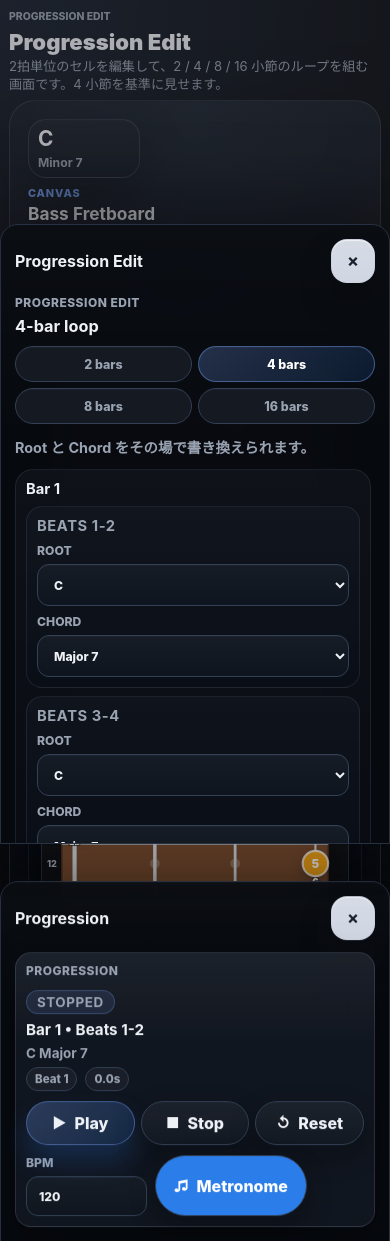
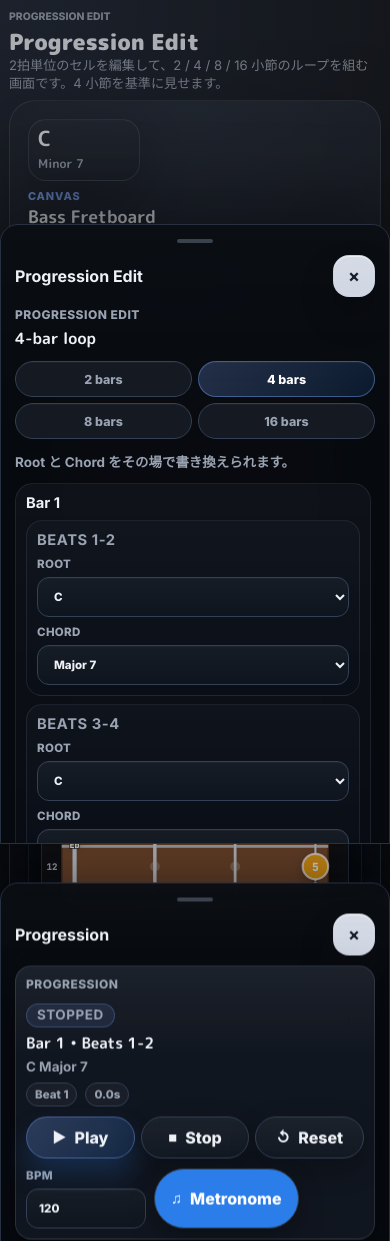
Before and after one commit to muu-ima/muu-fret-degree, a Next.js app: page /progression in a window 390 px wide. Built offline with nearby package versions, Linux system fonts and the light colour scheme.

Commit message:
Polish shell typography and spacing

```diff
--- a/app/globals.css
+++ b/app/globals.css
@@ -36,8 +36,9 @@ body {
     radial-gradient(circle at bottom right, rgba(232, 77, 91, 0.1), transparent 26%),
     var(--paper);
   color: var(--ink);
-  font-family:
-    Inter, ui-sans-serif, system-ui, -apple-system, BlinkMacSystemFont, "Segoe UI", sans-serif;
+  font-family: var(--font-body), ui-sans-serif, system-ui, -apple-system, BlinkMacSystemFont, "Segoe UI", sans-serif;
+  font-feature-settings: "kern";
+  text-rendering: geometricPrecision;
 }
 
 button,
@@ -381,6 +382,7 @@ input {
 
 .heroTitle {
   margin: 0;
+  font-family: var(--font-title), var(--font-body), ui-sans-serif, system-ui, sans-serif;
   font-size: clamp(1.8rem, 4vw, 3.1rem);
   line-height: 1.02;
   letter-spacing: 0;
@@ -421,12 +423,14 @@ input {
 }
 
 .chordBadge strong {
+  font-family: var(--font-code), ui-monospace, SFMono-Regular, Menlo, monospace;
   font-size: 1.65rem;
   line-height: 1;
 }
 
 .chordBadge span {
   color: var(--muted);
+  font-family: var(--font-title), var(--font-body), ui-sans-serif, system-ui, sans-serif;
   font-weight: 700;
 }
 
@@ -479,6 +483,7 @@ input {
 
 .controlsSectionHeader strong {
   display: block;
+  font-family: var(--font-title), var(--font-body), ui-sans-serif, system-ui, sans-serif;
   font-size: 1rem;
   line-height: 1.15;
 }
@@ -659,7 +664,7 @@ input {
 }
 
 .voicingTab {
-  min-height: 42px;
+  min-height: 40px;
   padding: 0 10px;
   border: 1px solid #334055;
   border-radius: 7px;
@@ -679,15 +684,16 @@ label {
   display: grid;
   gap: 6px;
   color: var(--muted);
-  font-size: 0.76rem;
+  font-size: 0.72rem;
   font-weight: 800;
+  letter-spacing: 0.03em;
   text-transform: uppercase;
 }
 
 select,
 button,
 input[type="number"] {
-  min-height: 42px;
+  min-height: 40px;
   border: 1px solid #334055;
   border-radius: 12px;
   background:
@@ -716,8 +722,8 @@ button {
   align-items: center;
   justify-content: center;
   gap: 8px;
-  min-height: 44px;
-  padding: 0 18px;
+  min-height: 42px;
+  padding: 0 16px;
   border: 1px solid #334055;
   border-radius: 999px;
   background:
@@ -765,15 +771,15 @@ select:focus-visible,
   grid-template-columns: auto 1fr;
   align-items: center;
   gap: 10px;
-  min-height: 42px;
-  padding: 0 12px;
+  min-height: 40px;
+  padding: 0 11px;
   border: 1px solid #334055;
   border-radius: 12px;
   background:
     linear-gradient(180deg, rgba(255, 255, 255, 0.03), transparent),
     rgba(16, 22, 32, 0.92);
   color: var(--ink);
-  font-size: 0.84rem;
+  font-size: 0.8rem;
   font-weight: 700;
   line-height: 1.25;
   box-shadow: inset 0 1px 0 rgba(255, 255, 255, 0.03);
@@ -855,6 +861,7 @@ select:focus-visible,
 
 .fretboardCanvasHeader strong {
   display: block;
+  font-family: var(--font-title), var(--font-body), ui-sans-serif, system-ui, sans-serif;
   font-size: 1.08rem;
   line-height: 1.15;
 }
@@ -932,6 +939,7 @@ select:focus-visible,
 .stringName,
 .noteName {
   fill: #a8b0be;
+  font-family: var(--font-code), ui-monospace, SFMono-Regular, Menlo, monospace;
   font-size: 16px;
   font-weight: 800;
   text-anchor: middle;
@@ -988,6 +996,7 @@ select:focus-visible,
 
 .degreeLabel {
   fill: #fff;
+  font-family: var(--font-code), ui-monospace, SFMono-Regular, Menlo, monospace;
   font-size: 17px;
   font-weight: 900;
   text-anchor: middle;
@@ -1037,6 +1046,7 @@ select:focus-visible,
 }
 
 .degreeCard strong {
+  font-family: var(--font-code), ui-monospace, SFMono-Regular, Menlo, monospace;
   font-size: 1.55rem;
 }
 
@@ -1048,7 +1058,7 @@ select:focus-visible,
 .progressionPanel {
   display: grid;
   grid-template-columns: minmax(0, 1fr) auto;
-  gap: 12px;
+  gap: 14px;
   align-items: center;
   margin-bottom: 12px;
   padding: 16px;
@@ -1063,7 +1073,7 @@ select:focus-visible,
 
 .progressionMeta {
   display: grid;
-  gap: 6px;
+  gap: 7px;
 }
 
 .progressionLabelRow {
@@ -1083,12 +1093,14 @@ select:focus-visible,
 }
 
 .progressionMeta strong {
-  font-size: 1.05rem;
+  font-family: var(--font-title), var(--font-body), ui-sans-serif, system-ui, sans-serif;
+  font-size: 1rem;
+  line-height: 1.2;
 }
 
 .progressionMeta span {
   color: var(--muted);
-  font-size: 0.92rem;
+  font-size: 0.86rem;
   font-weight: 700;
 }
 
@@ -1129,7 +1141,7 @@ select:focus-visible,
 .progressionButtons {
   display: flex;
   flex-wrap: wrap;
-  gap: 8px;
+  gap: 7px;
 }
 
 .progressionButtons .actionButton {
@@ -1205,19 +1217,20 @@ select:focus-visible,
 .progressionEditorHeader strong {
   display: block;
   margin-top: 6px;
-  font-size: 1.02rem;
+  font-family: var(--font-title), var(--font-body), ui-sans-serif, system-ui, sans-serif;
+  font-size: 0.98rem;
 }
 
 .progressionEditorHeader span {
   color: var(--muted);
-  font-size: 0.9rem;
+  font-size: 0.84rem;
   font-weight: 700;
   text-align: right;
 }
 
 .progressionEditorHint {
   color: var(--muted);
-  font-size: 0.9rem;
+  font-size: 0.84rem;
   font-weight: 700;
 }
 
@@ -1422,7 +1435,7 @@ select:focus-visible,
 
   .app {
     width: min(100% - 18px, 430px);
-    padding: 10px 0 88px;
+    padding: 10px 0 84px;
   }
 
   .appShell {
@@ -1432,18 +1445,18 @@ select:focus-visible,
 
   .appSidebar {
     position: fixed;
-    right: 8px;
-    bottom: calc(8px + env(safe-area-inset-bottom));
-    left: 8px;
+    right: 7px;
+    bottom: calc(7px + env(safe-area-inset-bottom));
+    left: 7px;
     top: auto;
     z-index: 50;
     display: flex;
-    gap: 6px;
+    gap: 5px;
     overflow-x: auto;
     overscroll-behavior-x: contain;
-    padding: 8px;
+    padding: 7px;
     border: 1px solid rgba(154, 171, 196, 0.16);
-    border-radius: 18px;
+    border-radius: 16px;
     background:
       linear-gradient(180deg, rgba(255, 255, 255, 0.07), rgba(255, 255, 255, 0.02)),
       rgba(7, 10, 15, 0.94);
@@ -1476,11 +1489,11 @@ select:focus-visible,
 
   .sidebarNavItem,
   .sidebarToolButton {
-    flex: 0 0 84px;
+    flex: 0 0 78px;
     grid-template-columns: 1fr;
     justify-items: center;
-    gap: 5px;
-    min-height: 58px;
+    gap: 4px;
+    min-height: 56px;
     padding: 7px 5px 6px;
     border-radius: 12px;
     box-shadow: none;
@@ -1495,10 +1508,14 @@ select:focus-visible,
   }
 
   .sidebarItemIcon {
-    width: 26px;
-    height: 26px;
+    width: 25px;
+    height: 25px;
     border-radius: 9px;
-    font-size: 0.75rem;
+  }
+
+  .sidebarItemIcon svg {
+    width: 16px;
+    height: 16px;
   }
 
   .sidebarItemBody {
@@ -1510,7 +1527,7 @@ select:focus-visible,
     display: block;
     overflow: hidden;
     color: var(--ink);
-    font-size: 0.68rem;
+    font-size: 0.66rem;
     line-height: 1.1;
     text-overflow: ellipsis;
     white-space: nowrap;
@@ -1732,6 +1749,18 @@ select:focus-visible,
     pointer-events: none;
   }
 
+  .shellControlsPanel::before,
+  .shellProgressionPanel::before,
+  .shellEditPanel::before {
+    content: "";
+    display: block;
+    width: 36px;
+    height: 4px;
+    margin: 0 auto 12px;
+    border-radius: 999px;
+    background: rgba(154, 171, 196, 0.34);
+  }
+
   .shellControlsPanel.open,
   .shellProgressionPanel.open,
   .shellEditPanel.open {
@@ -1742,8 +1771,8 @@ select:focus-visible,
   .shellControlsPanel .drawerHeader,
   .shellProgressionPanel .drawerHeader,
   .shellEditPanel .drawerHeader {
-    min-height: 44px;
-    margin-bottom: 12px;
+    min-height: 42px;
+    margin-bottom: 10px;
     padding-right: 58px;
   }
 
@@ -1756,9 +1785,9 @@ select:focus-visible,
   .shellControlsPanel .closeButton,
   .shellProgressionPanel .closeButton,
   .shellEditPanel .closeButton {
-    min-width: 44px;
-    width: 44px;
-    height: 44px;
+    min-width: 42px;
+    width: 42px;
+    height: 42px;
     border-radius: 16px;
     font-size: 1.1rem;
   }
--- a/app/layout.tsx
+++ b/app/layout.tsx
@@ -1,6 +1,23 @@
 import type { Metadata } from "next";
+import { Inter, JetBrains_Mono, M_PLUS_Rounded_1c } from "next/font/google";
 import { AppShell } from "./components/AppShell";
 import "./globals.css";
+
+const inter = Inter({
+  subsets: ["latin"],
+  variable: "--font-body",
+});
+
+const rounded = M_PLUS_Rounded_1c({
+  subsets: ["latin"],
+  weight: ["700", "800", "900"],
+  variable: "--font-title",
+});
+
+const mono = JetBrains_Mono({
+  subsets: ["latin"],
+  variable: "--font-code",
+});
 
 export const metadata: Metadata = {
   title: "Bass Chord Degree Fretboard",
@@ -14,7 +31,7 @@ export default function RootLayout({
 }>) {
   return (
     <html lang="ja">
-      <body>
+      <body className={`${inter.variable} ${rounded.variable} ${mono.variable}`}>
         <AppShell>{children}</AppShell>
       </body>
     </html>
```
